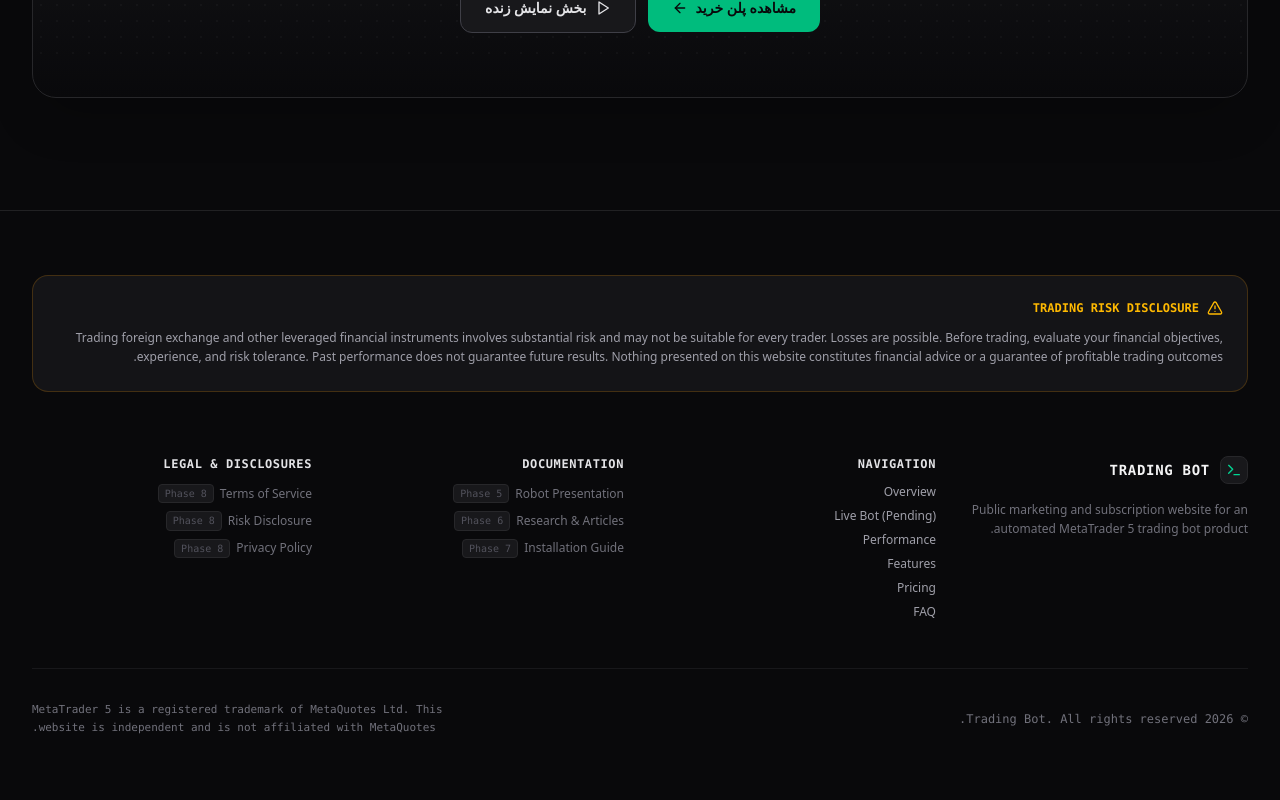
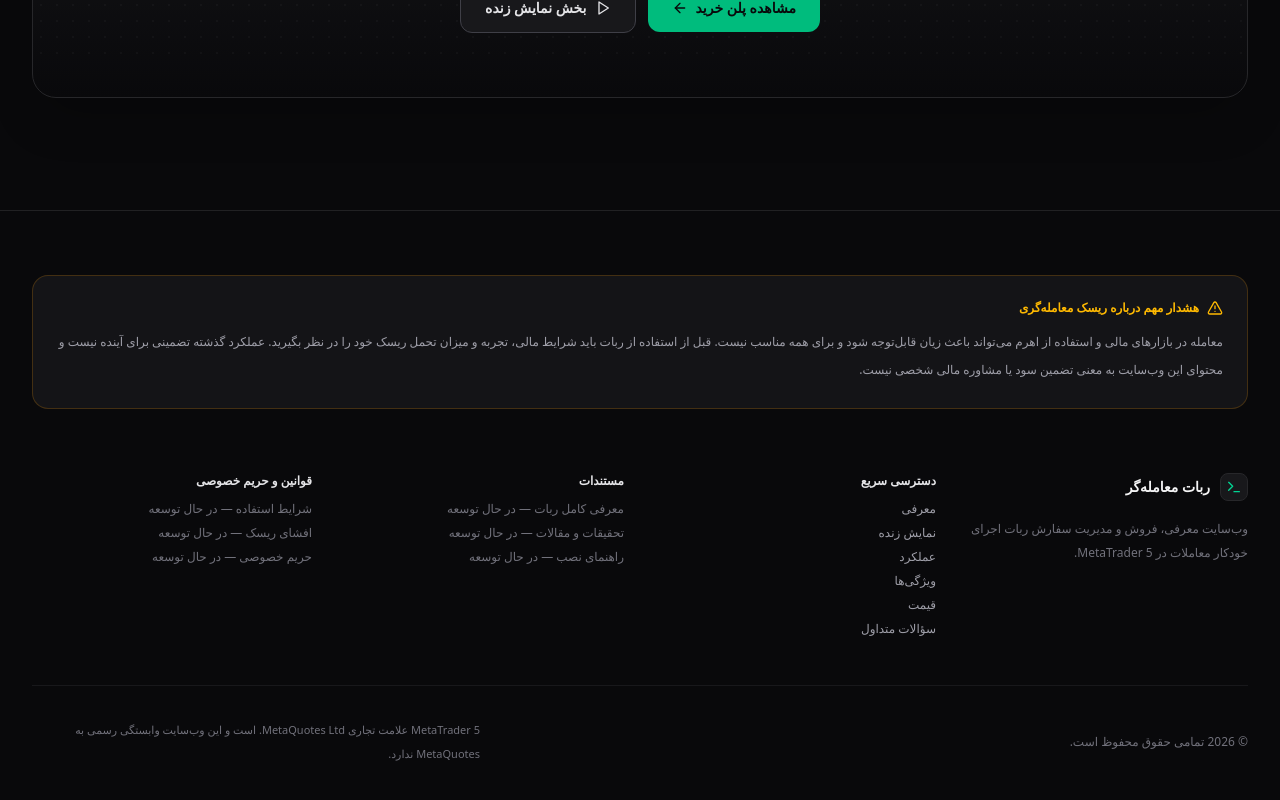
Before and after one commit to amirrezakhanipour/bot-website, a Next.js app: page / in a window 1280 px wide. Shown: the part 8688-9488 px from the top of the page. Built offline with nearby package versions, Linux system fonts and the light colour scheme.

Commit message:
feat(ui): localize footer to Persian

```diff
--- a/src/components/marketing/site-footer.tsx
+++ b/src/components/marketing/site-footer.tsx
@@ -3,74 +3,66 @@ import { AlertTriangleIcon, TerminalIcon } from "@/components/shared/icons";
 
 export function SiteFooter() {
   return (
-    <footer className="bg-zinc-950 border-t border-zinc-800/80 text-zinc-400 pt-16 pb-12">
-      <div className="max-w-7xl mx-auto px-4 sm:px-6 lg:px-8 space-y-12">
-        <div className="p-6 rounded-2xl bg-zinc-900/80 border border-amber-500/20 space-y-3">
-          <div className="flex items-center gap-2 text-amber-400 text-xs font-mono font-semibold">
+    <footer className="border-t border-zinc-800/80 bg-zinc-950 pb-12 pt-16 text-zinc-400">
+      <div className="mx-auto max-w-7xl space-y-12 px-4 sm:px-6 lg:px-8">
+        <div className="space-y-3 rounded-2xl border border-amber-500/20 bg-zinc-900/80 p-6">
+          <div className="flex items-center gap-2 text-xs font-semibold text-amber-400">
             <AlertTriangleIcon size={16} />
-            <span>TRADING RISK DISCLOSURE</span>
+            <span>هشدار مهم درباره ریسک معامله‌گری</span>
           </div>
-          <p className="text-xs text-zinc-400 leading-relaxed font-sans">
-            Trading foreign exchange and other leveraged financial instruments involves substantial risk and may not be suitable for every trader. Losses are possible. Before trading, evaluate your financial objectives, experience, and risk tolerance. Past performance does not guarantee future results. Nothing presented on this website constitutes financial advice or a guarantee of profitable trading outcomes.
+          <p className="text-xs leading-7 text-zinc-400">
+            معامله در بازارهای مالی و استفاده از اهرم می‌تواند باعث زیان قابل‌توجه شود و برای همه مناسب نیست. قبل از استفاده از ربات باید شرایط مالی، تجربه و میزان تحمل ریسک خود را در نظر بگیرید. عملکرد گذشته تضمینی برای آینده نیست و محتوای این وب‌سایت به معنی تضمین سود یا مشاوره مالی شخصی نیست.
           </p>
         </div>
 
-        <div className="grid grid-cols-1 md:grid-cols-4 gap-8 pt-4">
-          <div className="space-y-4 md:col-span-1">
+        <div className="grid grid-cols-1 gap-8 pt-4 md:grid-cols-4">
+          <div className="space-y-4">
             <div className="flex items-center gap-2.5">
-              <div className="w-7 h-7 rounded-lg bg-zinc-900 border border-zinc-800 flex items-center justify-center text-emerald-400">
+              <div className="flex h-7 w-7 items-center justify-center rounded-lg border border-zinc-800 bg-zinc-900 text-emerald-400">
                 <TerminalIcon size={16} />
               </div>
-              <span className="text-sm font-bold tracking-wider text-zinc-100 uppercase font-mono">
-                Trading Bot
-              </span>
+              <span className="text-sm font-bold text-zinc-100">ربات معامله‌گر</span>
             </div>
-            <p className="text-xs text-zinc-500 leading-relaxed">
-              Public marketing and subscription website for an automated MetaTrader 5 trading bot product.
+            <p className="text-xs leading-6 text-zinc-500">
+              وب‌سایت معرفی، فروش و مدیریت سفارش ربات اجرای خودکار معاملات در MetaTrader 5.
             </p>
           </div>
 
           <div className="space-y-3">
-            <h4 className="text-xs font-mono font-semibold text-zinc-200 uppercase tracking-wider">
-              Navigation
-            </h4>
+            <h4 className="text-xs font-semibold text-zinc-200">دسترسی سریع</h4>
             <ul className="space-y-2 text-xs">
-              <li><a href="#hero" className="hover:text-zinc-100 transition-colors">Overview</a></li>
-              <li><a href="#live-bot" className="hover:text-zinc-100 transition-colors">Live Bot (Pending)</a></li>
-              <li><a href="#performance" className="hover:text-zinc-100 transition-colors">Performance</a></li>
-              <li><a href="#features" className="hover:text-zinc-100 transition-colors">Features</a></li>
-              <li><a href="#pricing" className="hover:text-zinc-100 transition-colors">Pricing</a></li>
-              <li><a href="#faq" className="hover:text-zinc-100 transition-colors">FAQ</a></li>
+              <li><a href="#hero" className="transition-colors hover:text-zinc-100">معرفی</a></li>
+              <li><a href="#live-bot" className="transition-colors hover:text-zinc-100">نمایش زنده</a></li>
+              <li><a href="#performance" className="transition-colors hover:text-zinc-100">عملکرد</a></li>
+              <li><a href="#features" className="transition-colors hover:text-zinc-100">ویژگی‌ها</a></li>
+              <li><a href="#pricing" className="transition-colors hover:text-zinc-100">قیمت</a></li>
+              <li><a href="#faq" className="transition-colors hover:text-zinc-100">سؤالات متداول</a></li>
             </ul>
           </div>
 
           <div className="space-y-3">
-            <h4 className="text-xs font-mono font-semibold text-zinc-200 uppercase tracking-wider">
-              Documentation
-            </h4>
+            <h4 className="text-xs font-semibold text-zinc-200">مستندات</h4>
             <ul className="space-y-2 text-xs text-zinc-500">
-              <li className="flex items-center gap-1.5"><span>Robot Presentation</span><span className="text-[10px] font-mono px-1.5 py-0.5 rounded bg-zinc-900 border border-zinc-800 text-zinc-600">Phase 5</span></li>
-              <li className="flex items-center gap-1.5"><span>Research & Articles</span><span className="text-[10px] font-mono px-1.5 py-0.5 rounded bg-zinc-900 border border-zinc-800 text-zinc-600">Phase 6</span></li>
-              <li className="flex items-center gap-1.5"><span>Installation Guide</span><span className="text-[10px] font-mono px-1.5 py-0.5 rounded bg-zinc-900 border border-zinc-800 text-zinc-600">Phase 7</span></li>
+              <li>معرفی کامل ربات — در حال توسعه</li>
+              <li>تحقیقات و مقالات — در حال توسعه</li>
+              <li>راهنمای نصب — در حال توسعه</li>
             </ul>
           </div>
 
           <div className="space-y-3">
-            <h4 className="text-xs font-mono font-semibold text-zinc-200 uppercase tracking-wider">
-              Legal & Disclosures
-            </h4>
+            <h4 className="text-xs font-semibold text-zinc-200">قوانین و حریم خصوصی</h4>
             <ul className="space-y-2 text-xs text-zinc-500">
-              <li className="flex items-center gap-1.5"><span>Terms of Service</span><span className="text-[10px] font-mono px-1.5 py-0.5 rounded bg-zinc-900 border border-zinc-800 text-zinc-600">Phase 8</span></li>
-              <li className="flex items-center gap-1.5"><span>Risk Disclosure</span><span className="text-[10px] font-mono px-1.5 py-0.5 rounded bg-zinc-900 border border-zinc-800 text-zinc-600">Phase 8</span></li>
-              <li className="flex items-center gap-1.5"><span>Privacy Policy</span><span className="text-[10px] font-mono px-1.5 py-0.5 rounded bg-zinc-900 border border-zinc-800 text-zinc-600">Phase 8</span></li>
+              <li>شرایط استفاده — در حال توسعه</li>
+              <li>افشای ریسک — در حال توسعه</li>
+              <li>حریم خصوصی — در حال توسعه</li>
             </ul>
           </div>
         </div>
 
-        <div className="pt-8 border-t border-zinc-900 flex flex-col sm:flex-row items-center justify-between gap-4 text-xs font-mono text-zinc-500 text-center sm:text-left">
-          <div>&copy; {new Date().getFullYear()} Trading Bot. All rights reserved.</div>
-          <div className="max-w-md text-[11px] leading-relaxed">
-            MetaTrader 5 is a registered trademark of MetaQuotes Ltd. This website is independent and is not affiliated with MetaQuotes.
+        <div className="flex flex-col items-center justify-between gap-4 border-t border-zinc-900 pt-8 text-center text-xs text-zinc-500 sm:flex-row sm:text-right">
+          <div>© {new Date().getFullYear()} تمامی حقوق محفوظ است.</div>
+          <div className="max-w-md text-[11px] leading-6">
+            MetaTrader 5 علامت تجاری MetaQuotes Ltd. است و این وب‌سایت وابستگی رسمی به MetaQuotes ندارد.
           </div>
         </div>
       </div>
```
